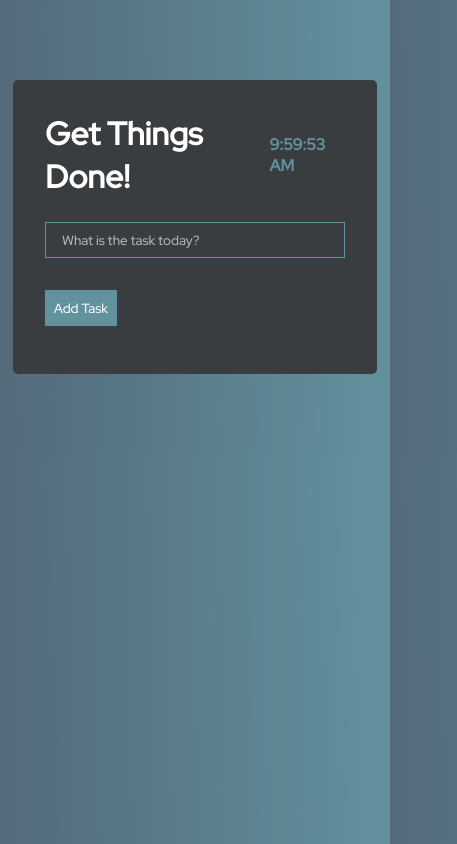
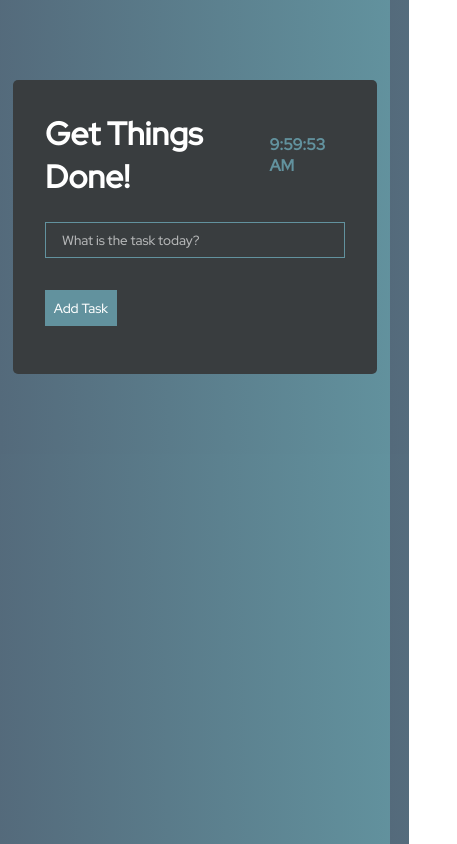
Before and after one commit to alexChachkhiani/todo-list, a React (Vite) app: page / in a window 390 px wide. Shown: the whole page, 457 px wide, since content can reach past the window. Built offline with nearby package versions, Linux system fonts and the light colour scheme.

Commit message:
added media query for mobile devices

```diff
--- a/src/App.css
+++ b/src/App.css
@@ -12,6 +12,7 @@
   display: flex;
   justify-content: center;
   align-items: center;
+
 }
 
 body::-webkit-scrollbar {
@@ -132,8 +133,9 @@
   padding-left: 10px;
 }
 
-@media only screen and (max-width: 600px) {
+@media only screen and (max-width: 768px) {
   .todo-wrapper {
-    margin: 5rem 5rem 5rem 5rem;
+      margin-left: 2rem;
+      margin-right: 2rem;
   }
 }
```
